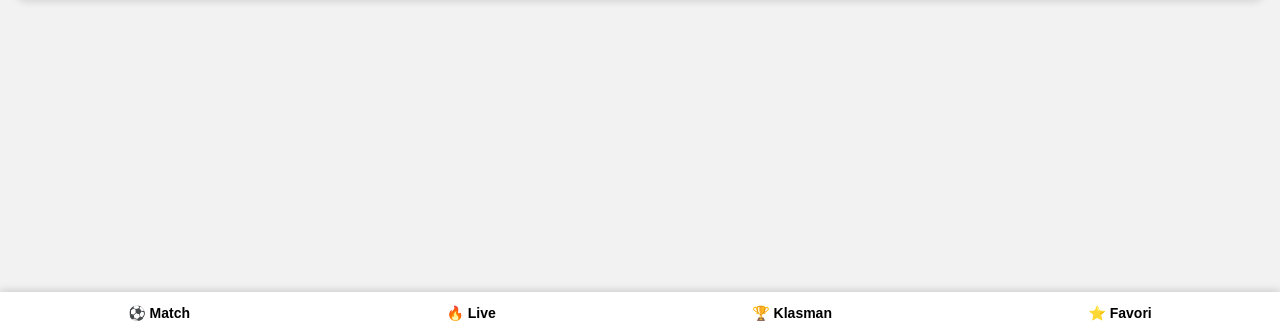
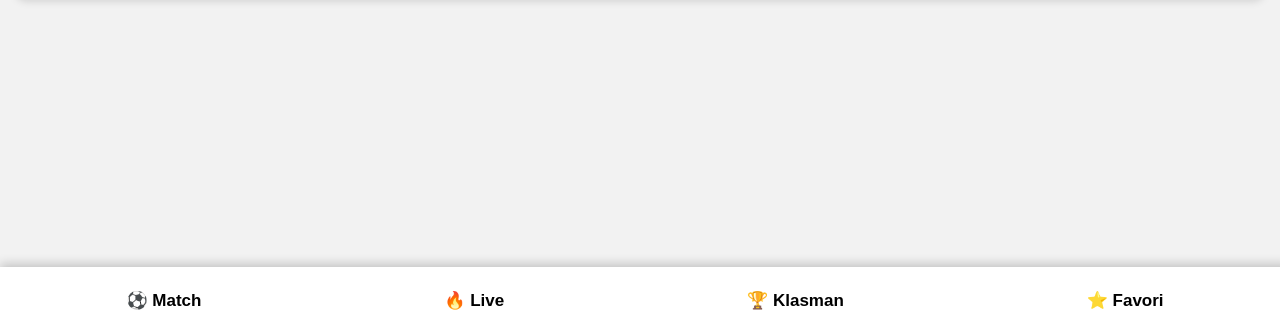
Before and after one commit to valbrumlorkinson09-cyber/Preziscore-, a plain HTML site: page index.html in a window 1280 px wide. Shown: the part 466-800 px from the top of the page. Drawn offline with Linux system fonts and the light colour scheme.

Commit message:
Update style.css

```diff
--- a/style.css
+++ b/style.css
@@ -42,8 +42,7 @@ header h1 {
     display: block;
     text-align: center;
     color: red;
-}
-.menu {
+}.menu {
     position: fixed;
     bottom: 0;
     left: 0;
@@ -51,13 +50,16 @@ header h1 {
     background: white;
     display: flex;
     justify-content: space-around;
-    padding: 12px 0;
-    box-shadow: 0 -2px 8px rgba(0,0,0,0.15);
+    padding: 15px 5px;
+    box-shadow: 0 -3px 10px rgba(0,0,0,0.2);
+    z-index: 1000;
 }
 
 .menu button {
     border: none;
     background: none;
-    font-size: 14px;
+    font-size: 17px;
     font-weight: bold;
+    padding: 8px;
+    cursor: pointer;
 }
```
